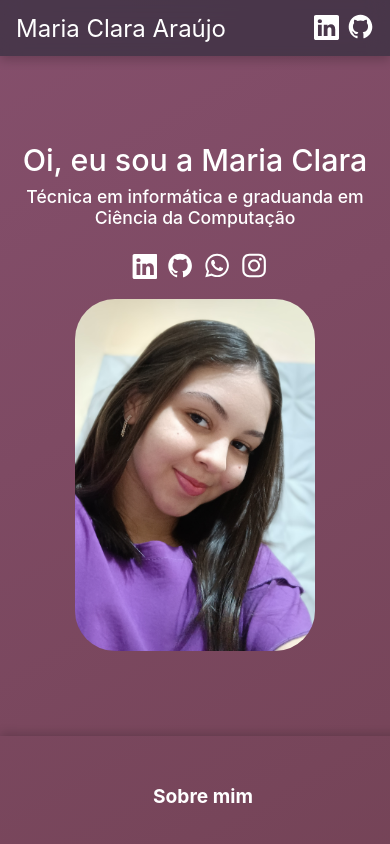
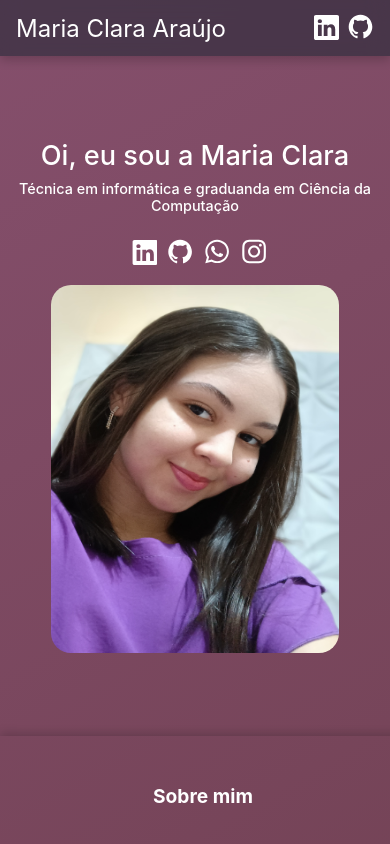
Before and after one commit to clara0904/curriculo, a React (Create React App) app: page / in a window 390 px wide. Shown: the top 844 px of the page. Built offline with nearby package versions, Linux system fonts and the light colour scheme.

Commit message:
Ajustes e atualizações no Welcome

```diff
--- a/src/sections/Welcome/Welcome.jsx
+++ b/src/sections/Welcome/Welcome.jsx
@@ -26,7 +26,7 @@ function Welcome(){
                         <FaWhatsapp className={styles.icon} size={27} color='#FFF'/>
                     </a>
 
-                    <a href='https://www.instagram.com/claraa.py?igsh=MW51Mm1wbjdxc3hvZA==' target="_blank" rel="noopener noreferrer">
+                    <a href='https://www.instagram.com/mclaraverso_?igsh=MW51Mm1wbjdxc3hvZA==' target="_blank" rel="noopener noreferrer">
                         <FaInstagram className={styles.icon} size={27} color='#FFF'/>
                     </a>
                 </div>
--- a/src/sections/Welcome/Welcome.module.css
+++ b/src/sections/Welcome/Welcome.module.css
@@ -38,10 +38,17 @@ h4 {
 }
 
 .profile{
-    width: 16.5rem;
-    height: 24rem;
-    border-radius: 40px;
+    width: 17rem;
+    height: 22rem;
+    border-radius: 20px;
+    animation: fadeSlideRight 1s ease forwards;
+    transition: transform 0.4s ease;
 }
+
+.profile:hover {
+    transform: scale(1.05);
+}
+
 
 .icons{
     color: white;
@@ -100,19 +107,47 @@ h4 {
     .profile{
         margin-top: 1rem;
         max-width: 100%;
-        width: 15rem;
-        height: 22rem;
+        width: 18rem;
+        height: 23rem;
     }
 
     h1{
-        font-size: 1.9rem;
+        font-size: 1.7rem;
     }
 
     h4{
-        font-size: 1.1rem;
+        font-size: 0.9rem;
     }
 
     h1,h4{
         text-align: center;
     }
 }
+
+
+
+@keyframes fadeSlideLeft {
+    from {
+        opacity: 0;
+        transform: translateX(-40px);
+    }
+    to {
+        opacity: 1;
+        transform: translateX(0);
+    }
+}
+
+@keyframes fadeSlideRight {
+    from {
+        opacity: 0;
+        transform: translateX(40px);
+    }
+    to {
+        opacity: 1;
+        transform: translateX(0);
+    }
+}
+
+.text {
+    animation: fadeSlideLeft 1s ease forwards;
+}
```
